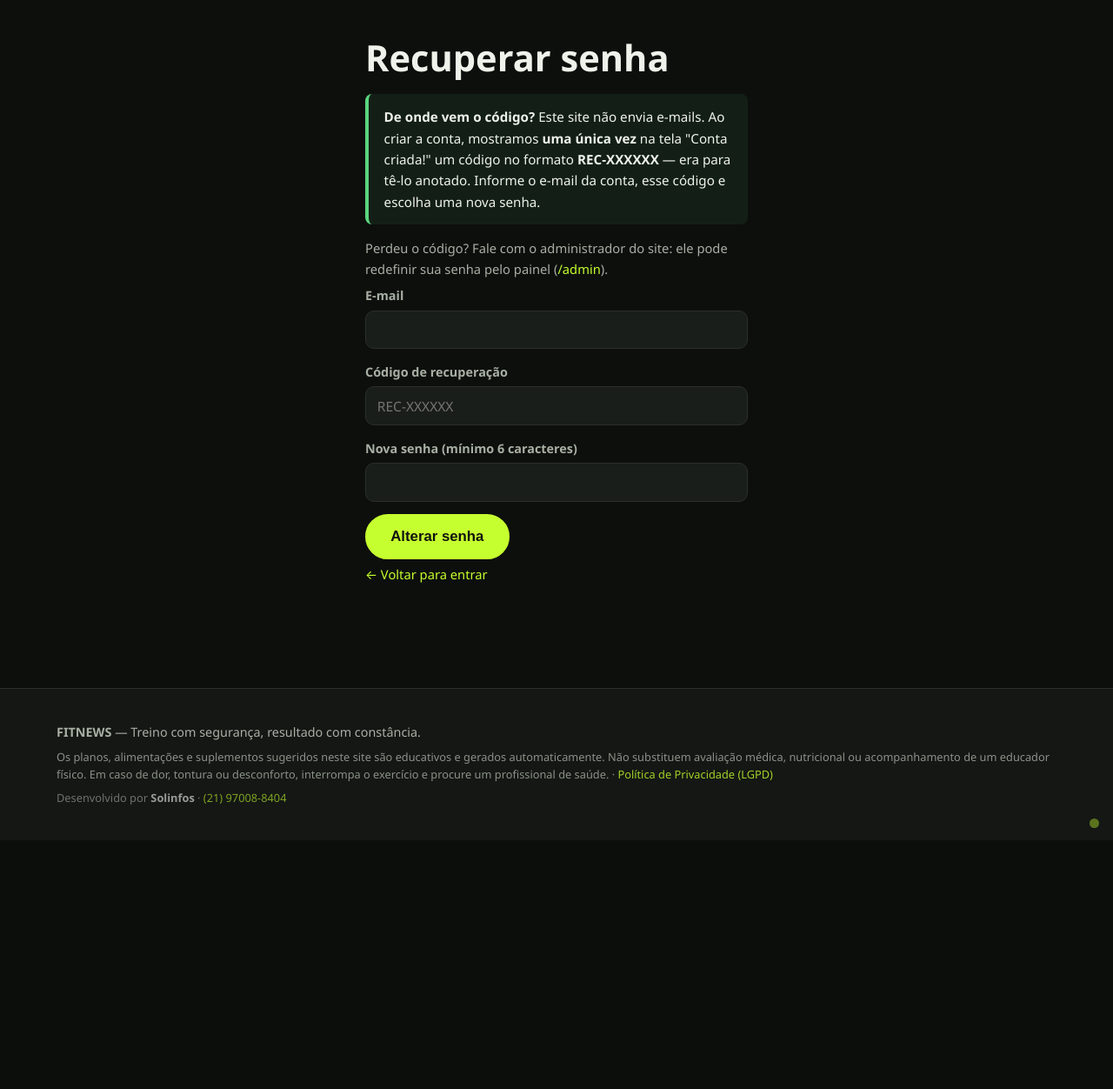
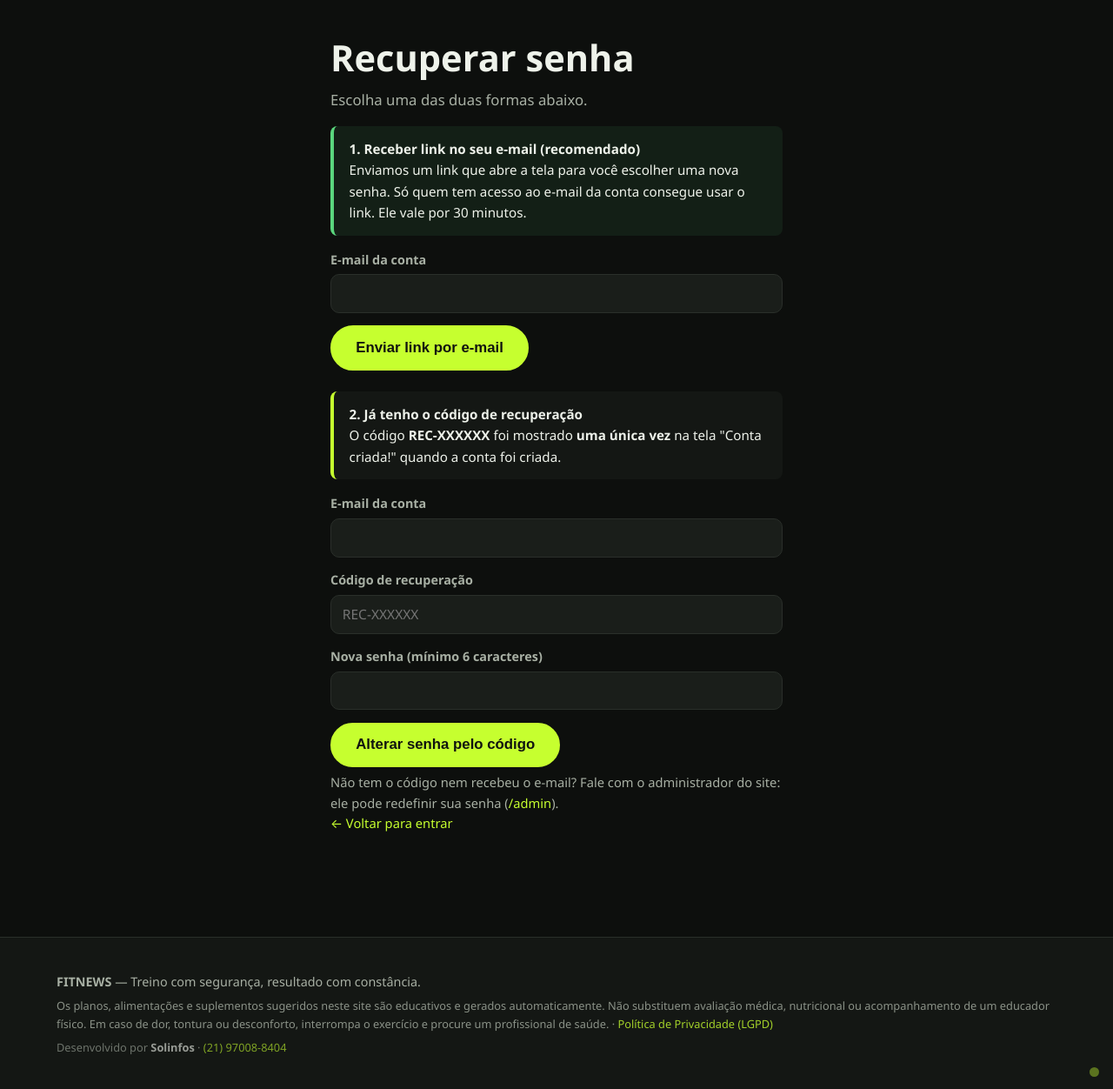
Before and after one commit to luizaugusto2006/fitnews, a Flask app: page /recuperar in a window 1280 px wide. Shown: the part 66-1318 px from the top of the page at 87% size. Before the commit the page ends 1018 px from the top, so only its background shows below. Run offline with Flask 3, Linux system fonts and the light colour scheme.

Commit message:
Recuperar senha por e-mail: link de uso unico (30 min) enviado via Gmail SMTP, mantendo o codigo REC e o reset do admin como alternativas

```diff
--- a/app.py
+++ b/app.py
@@ -5,9 +5,12 @@ import io
 import json
 import os
 import secrets
+import smtplib
 import string
 import sqlite3
+import time
 from datetime import date, datetime
+from email.message import EmailMessage
 
 from flask import (Flask, Response, abort, flash, jsonify, redirect,
                    render_template, request, session, url_for)
@@ -24,6 +27,8 @@ app.secret_key = os.environ.get("SECRET_KEY", "fitnews-dev-key-troque-em-produca
 
 ADMIN_USER = os.environ.get("ADMIN_USER", "admin")
 ADMIN_PASSWORD = os.environ.get("ADMIN_PASSWORD", "19160731")
+
+SITE_URL = os.environ.get("SITE_URL", "https://fitnews.pythonanywhere.com").rstrip("/")
 
 NIVEIS = [("iniciante", "Iniciante (nunca treinei ou até 6 meses)"),
           ("intermediario", "Intermediário (6 meses a 2 anos)"),
@@ -154,6 +159,36 @@ def _gerar_codigo_recuperacao():
         conn.close()
         if not existe:
             return codigo
+
+
+def _config_mail():
+    """Credenciais via variaveis de ambiente ou arquivo local mail_secreto.py."""
+    user = os.environ.get("MAIL_USER", "")
+    senha = os.environ.get("MAIL_PASSWORD", "")
+    if not user or not senha:
+        try:
+            import mail_secreto
+            user = user or getattr(mail_secreto, "MAIL_USER", "")
+            senha = senha or getattr(mail_secreto, "MAIL_PASSWORD", "")
+        except Exception:
+            pass
+    return user, senha
+
+
+def _enviar_email(para, assunto, corpo):
+    """Envia pelo Gmail (unico SMTP liberado no PythonAnywhere free)."""
+    user, senha = _config_mail()
+    if not user or not senha:
+        raise RuntimeError("MAIL_USER/MAIL_PASSWORD nao configurados")
+    msg = EmailMessage()
+    msg["From"] = os.environ.get("MAIL_FROM", user)
+    msg["To"] = para
+    msg["Subject"] = assunto
+    msg.set_content(corpo)
+    with smtplib.SMTP("smtp.gmail.com", 587, timeout=20) as servidor:
+        servidor.starttls()
+        servidor.login(user, senha)
+        servidor.send_message(msg)
 
 
 def _anexar_plano(token):
@@ -564,6 +599,38 @@ def sair():
 def recuperar():
     if request.method == "POST":
         email = request.form.get("email", "").strip().lower()
+        # ---- opcao 1: link enviado por e-mail ----
+        if request.form.get("acao") == "enviar_link":
+            conn = get_db()
+            row = conn.execute("SELECT id FROM usuarios WHERE email=?",
+                               (email,)).fetchone()
+            if row:
+                token = secrets.token_urlsafe(24)
+                conn.execute("UPDATE usuarios SET reset_token=?, reset_expira=?"
+                             " WHERE id=?",
+                             (token, str(time.time() + 1800), row["id"]))
+                conn.commit()
+                link = f"{SITE_URL}/redefinir/{token}"
+                try:
+                    _enviar_email(
+                        email, "Redefinir sua senha - FitNews",
+                        "Ola!\n\nRecebemos um pedido para redefinir a senha da sua "
+                        "conta no FitNews.\n\nPara escolher uma nova senha, abra o "
+                        "link abaixo (valido por 30 minutos):\n\n"
+                        f"{link}\n\n"
+                        "Se nao foi voce, basta ignorar este email.\n"
+                        "Se o link nao abrir, copie e cole o endereco no navegador.\n")
+                except Exception:
+                    app.logger.exception("Falha ao enviar email de recuperacao")
+                    conn.close()
+                    flash("Não foi possível enviar o e-mail agora. Tente de novo em "
+                          "instantes ou use o código de recuperação.", "erro")
+                    return render_template("recuperar.html", email=email, codigo="")
+                conn.close()
+            flash("Se existir uma conta com este e-mail, enviamos um link para "
+                  "redefinir a senha. Confira a caixa de entrada e o spam.", "ok")
+            return render_template("recuperar.html", email=email, codigo="")
+        # ---- opcao 2: codigo REC mostrado no cadastro ----
         bruto = request.form.get("codigo", "")
         # aceita com/sem "REC-", maiusculas/minusculas e espacos
         limpo = "".join(ch for ch in bruto.upper() if ch.isascii() and ch.isalnum())
@@ -592,6 +659,39 @@ def recuperar():
               "exatamente como apareceu no cadastro (REC-...).", "erro")
         return render_template("recuperar.html", email=email, codigo=bruto)
     return render_template("recuperar.html", email="", codigo="")
+
+
+@app.route("/redefinir/<token>", methods=["GET", "POST"])
+def redefinir_senha(token):
+    conn = get_db()
+    row = conn.execute("SELECT id, reset_expira FROM usuarios WHERE reset_token=?",
+                       (token,)).fetchone()
+    valido = False
+    if row:
+        try:
+            valido = time.time() <= float(row["reset_expira"])
+        except (TypeError, ValueError):
+            valido = False
+    if not valido:
+        conn.close()
+        flash("Link inválido ou expirado. Solicite um novo em Recuperar senha.", "erro")
+        return redirect(url_for("recuperar"))
+    if request.method == "POST":
+        nova = request.form.get("senha", "")
+        if len(nova) < 6 or nova != request.form.get("senha2", ""):
+            flash("As senhas precisam ter pelo menos 6 caracteres e conferir.", "erro")
+        else:
+            conn.execute("UPDATE usuarios SET senha_hash=?, reset_token=NULL,"
+                         " reset_expira=NULL WHERE id=?",
+                         (generate_password_hash(nova), row["id"]))
+            conn.commit()
+            conn.close()
+            flash("Senha alterada! Entre com a nova senha.", "ok")
+            return redirect(url_for("entrar"))
+        conn.close()
+        return render_template("redefinir.html", token=token)
+    conn.close()
+    return render_template("redefinir.html", token=token)
 
 
 # ------------------------------------------------------------------
--- a/database.py
+++ b/database.py
@@ -68,6 +68,8 @@ CREATE TABLE IF NOT EXISTS usuarios (
     email TEXT NOT NULL UNIQUE,
     senha_hash TEXT NOT NULL,
     codigo_recup TEXT NOT NULL UNIQUE,
+    reset_token TEXT,
+    reset_expira TEXT,
     criado_em TEXT NOT NULL DEFAULT (datetime('now', '-3 hours'))
 );
 """
@@ -78,6 +80,11 @@ MIGRACOES_PLANOS = [
     ("anotacoes", "ALTER TABLE planos ADD COLUMN anotacoes TEXT NOT NULL DEFAULT ''"),
     ("usuario_id", "ALTER TABLE planos ADD COLUMN usuario_id INTEGER"),
     ("token", "ALTER TABLE planos ADD COLUMN token TEXT"),
+]
+
+MIGRACOES_USUARIOS = [
+    ("reset_token", "ALTER TABLE usuarios ADD COLUMN reset_token TEXT"),
+    ("reset_expira", "ALTER TABLE usuarios ADD COLUMN reset_expira TEXT"),
 ]
 
 
@@ -93,6 +100,10 @@ def init_db():
     colunas = {r[1] for r in conn.execute("PRAGMA table_info(planos)")}
     for coluna, ddl in MIGRACOES_PLANOS:
         if coluna not in colunas:
+            conn.execute(ddl)
+    colunas_u = {r[1] for r in conn.execute("PRAGMA table_info(usuarios)")}
+    for coluna, ddl in MIGRACOES_USUARIOS:
+        if coluna not in colunas_u:
             conn.execute(ddl)
     # Correcao unica: bancos criados antes desta versao gravavam UTC no servidor
     # (PythonAnywhere). Se a maquina esta em UTC, desloca os horarios ja gravados
--- a/templates/recuperar.html
+++ b/templates/recuperar.html
@@ -1,26 +1,42 @@
 {% extends "base.html" %}
 {% block title %}Recuperar senha — FitNews{% endblock %}
 {% block content %}
-<section class="container pagina-form" style="max-width:440px">
+<section class="container pagina-form" style="max-width:520px">
   <h1>Recuperar senha</h1>
+  <p class="sub">Escolha uma das duas formas abaixo.</p>
+
   <div class="aviso aviso-ok">
-    <strong>De onde vem o código?</strong> Este site não envia e-mails. Ao criar a
-    conta, mostramos <strong>uma única vez</strong> na tela "Conta criada!" um código
-    no formato <strong>REC-XXXXXX</strong> — era para tê-lo anotado. Informe o e-mail
-    da conta, esse código e escolha uma nova senha.
+    <strong>1. Receber link no seu e-mail (recomendado)</strong><br>
+    Enviamos um link que abre a tela para você escolher uma nova senha.
+    Só quem tem acesso ao e-mail da conta consegue usar o link.
+    Ele vale por 30 minutos.
   </div>
-  <p class="campo-ajuda">Perdeu o código? Fale com o administrador do site: ele pode
-    redefinir sua senha pelo painel (<a href="{{ url_for('admin_login') }}">/admin</a>).</p>
   <form method="post" class="formulario">
-    <label class="campo"><span>E-mail</span>
+    <input type="hidden" name="acao" value="enviar_link">
+    <label class="campo"><span>E-mail da conta</span>
+      <input type="email" name="email" required value="{{ email or '' }}" autocomplete="email"></label>
+    <button class="btn btn-grande" type="submit">Enviar link por e-mail</button>
+  </form>
+
+  <div class="aviso" style="margin-top:1.5rem">
+    <strong>2. Já tenho o código de recuperação</strong><br>
+    O código <strong>REC-XXXXXX</strong> foi mostrado <strong>uma única vez</strong>
+    na tela "Conta criada!" quando a conta foi criada.
+  </div>
+  <form method="post" class="formulario">
+    <label class="campo"><span>E-mail da conta</span>
       <input type="email" name="email" required value="{{ email or '' }}" autocomplete="email"></label>
     <label class="campo"><span>Código de recuperação</span>
       <input type="text" name="codigo" required value="{{ codigo or '' }}"
              placeholder="REC-XXXXXX" style="text-transform:uppercase" autocomplete="one-time-code"></label>
     <label class="campo"><span>Nova senha (mínimo 6 caracteres)</span>
       <input type="password" name="senha" required minlength="6" autocomplete="new-password"></label>
-    <button class="btn btn-grande" type="submit">Alterar senha</button>
+    <button class="btn btn-grande" type="submit">Alterar senha pelo código</button>
   </form>
-  <p class="campo-ajuda"><a href="{{ url_for('entrar') }}">← Voltar para entrar</a></p>
+
+  <p class="campo-ajuda">Não tem o código nem recebeu o e-mail? Fale com o
+    administrador do site: ele pode redefinir sua senha
+    (<a href="{{ url_for('admin_login') }}">/admin</a>).<br>
+    <a href="{{ url_for('entrar') }}">← Voltar para entrar</a></p>
 </section>
 {% endblock %}
```
Also changed, not shown: templates/redefinir.html (added, +17 -0 lines), test_site.py (+53 -0 lines), README.md, 1 other file.
